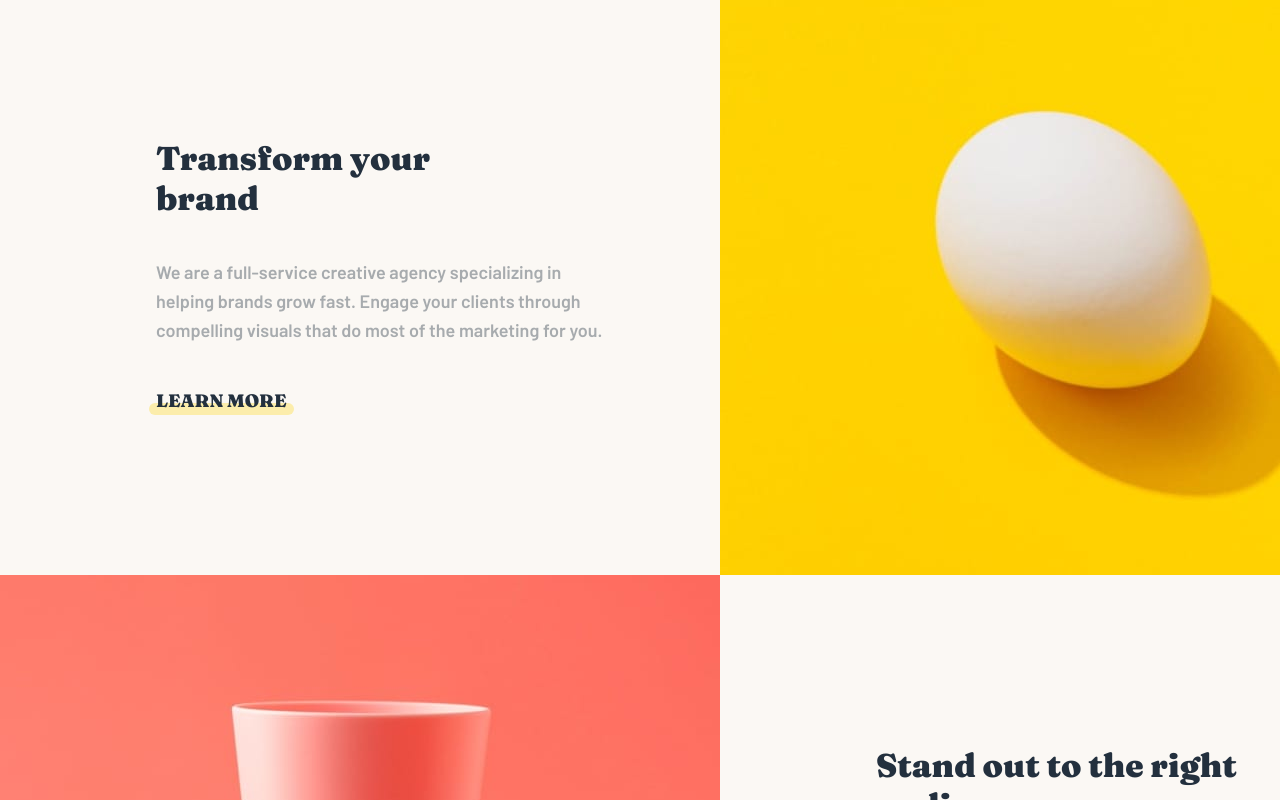
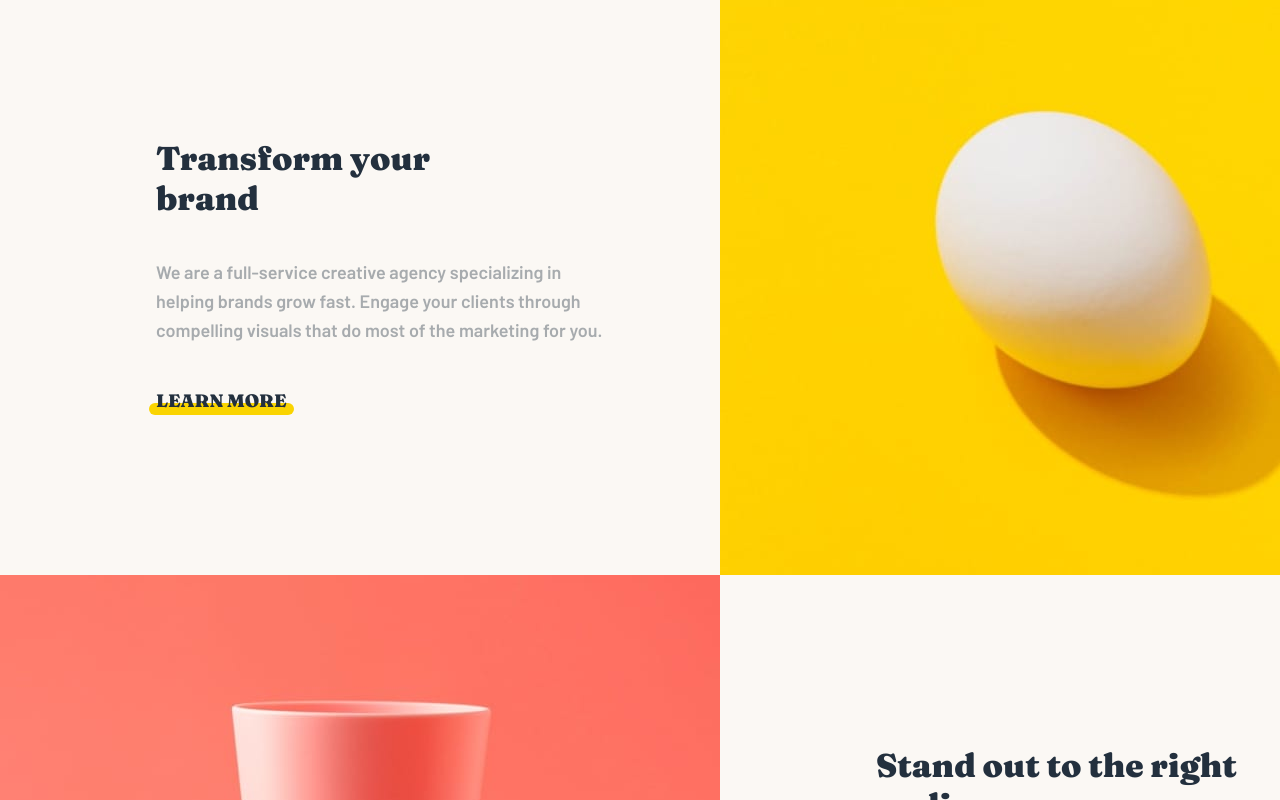
Before and after one commit to VictorRait/Sunnyside_landing, a plain HTML site: page index.html in a window 1280 px wide. In both pictures the pointer is over the link 388 px from the left and 1223 px from the top of the page. Shown: the part 823-1623 px from the top of the page. Drawn offline with Linux system fonts and the light colour scheme.

Commit message:
Update styles.css

```diff
--- a/styles.css
+++ b/styles.css
@@ -169,6 +169,9 @@ h6 {
   border-radius: 40px;
   z-index: -1;
   opacity: 0.3;
+}
+.btn-Learn-More:hover::after {
+  opacity: 1;
 }
 .image-wrapper {
   max-width: 900px;
```
